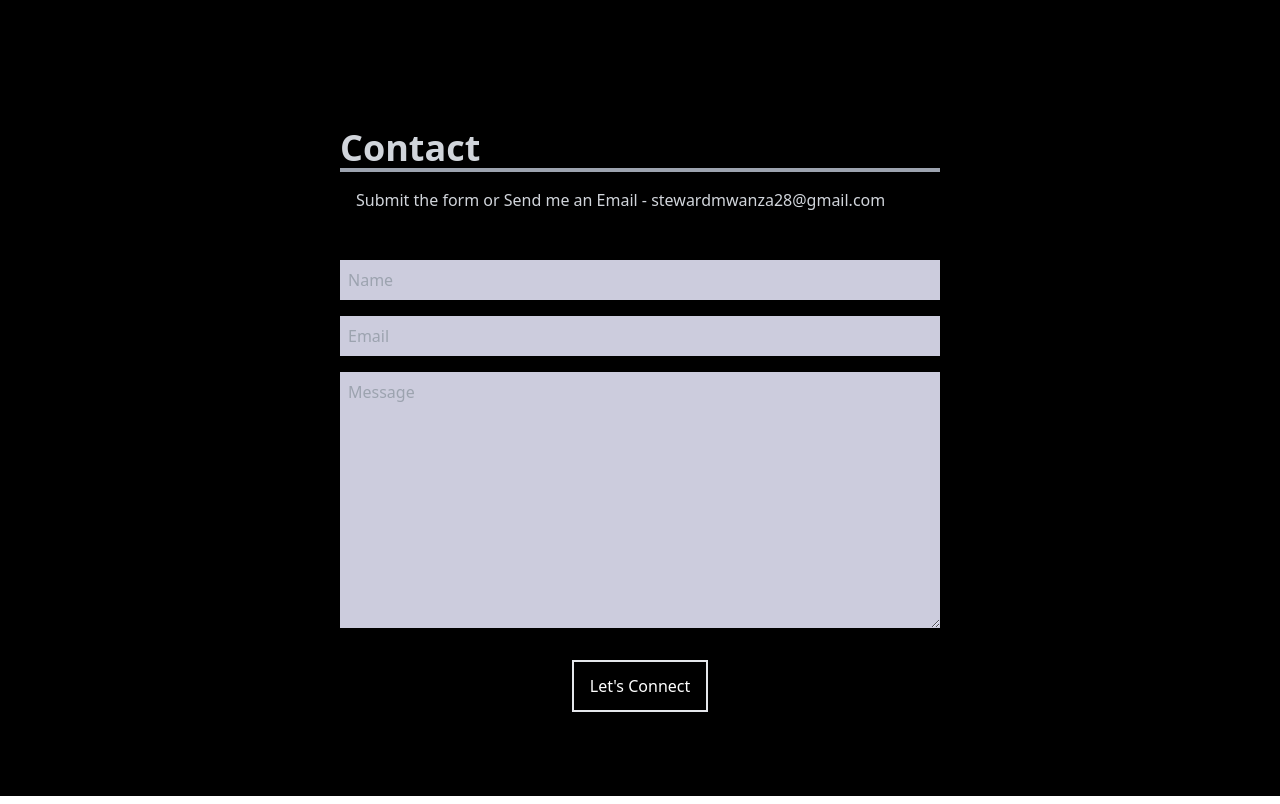
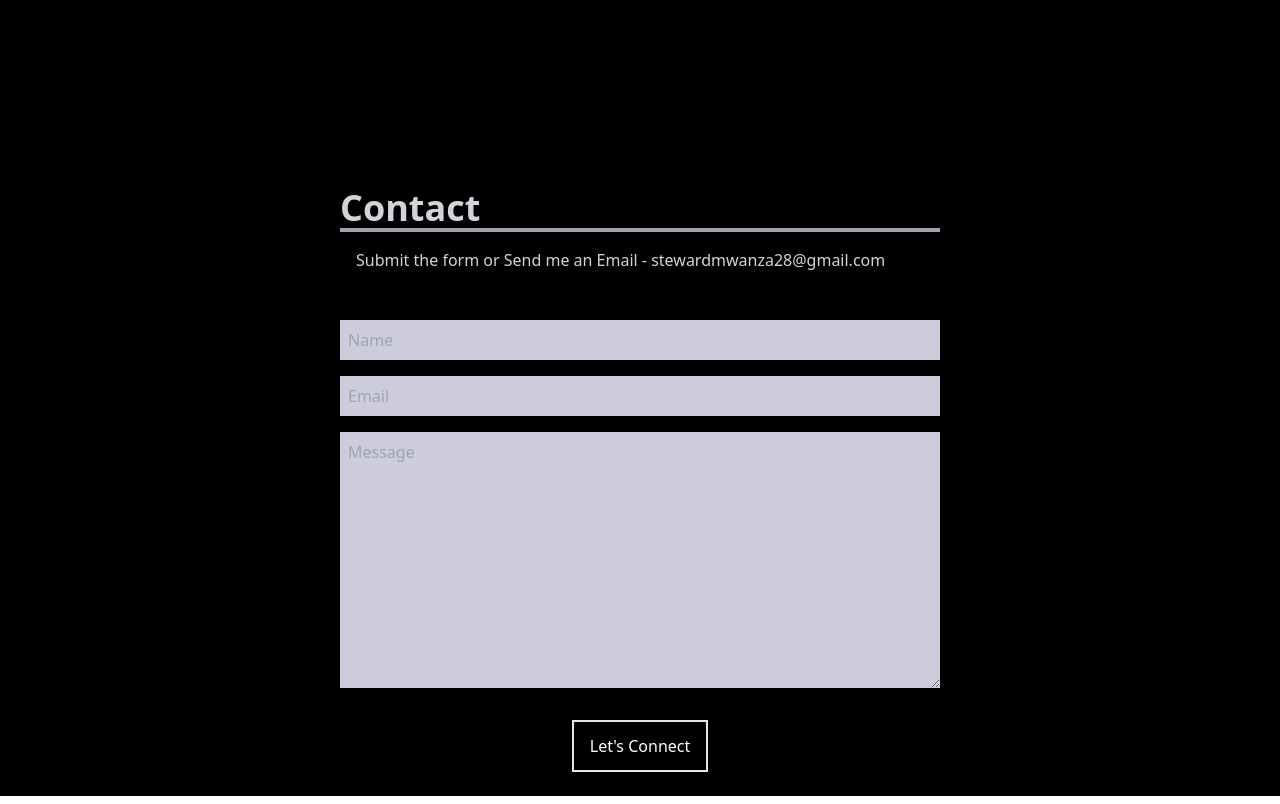
Before and after one commit to stewardel/portfolio, a React (Create React App) app: page / in a window 1280 px wide. Shown: the part 3160-3964 px from the top of the page. Built offline with nearby package versions, Linux system fonts and the light colour scheme.

Commit message:
200px margin Top

```diff
--- a/src/Components/Contact.jsx
+++ b/src/Components/Contact.jsx
@@ -17,7 +17,7 @@ const Contact = () => {
         <div className="pb-8">
           <p className="text-4xl font-bold block border-b-4 border-gray-400 text-gray-300 "
           style={{
-            marginTop: "80px",
+            marginTop: "200px",
           }}
 
           >
```
